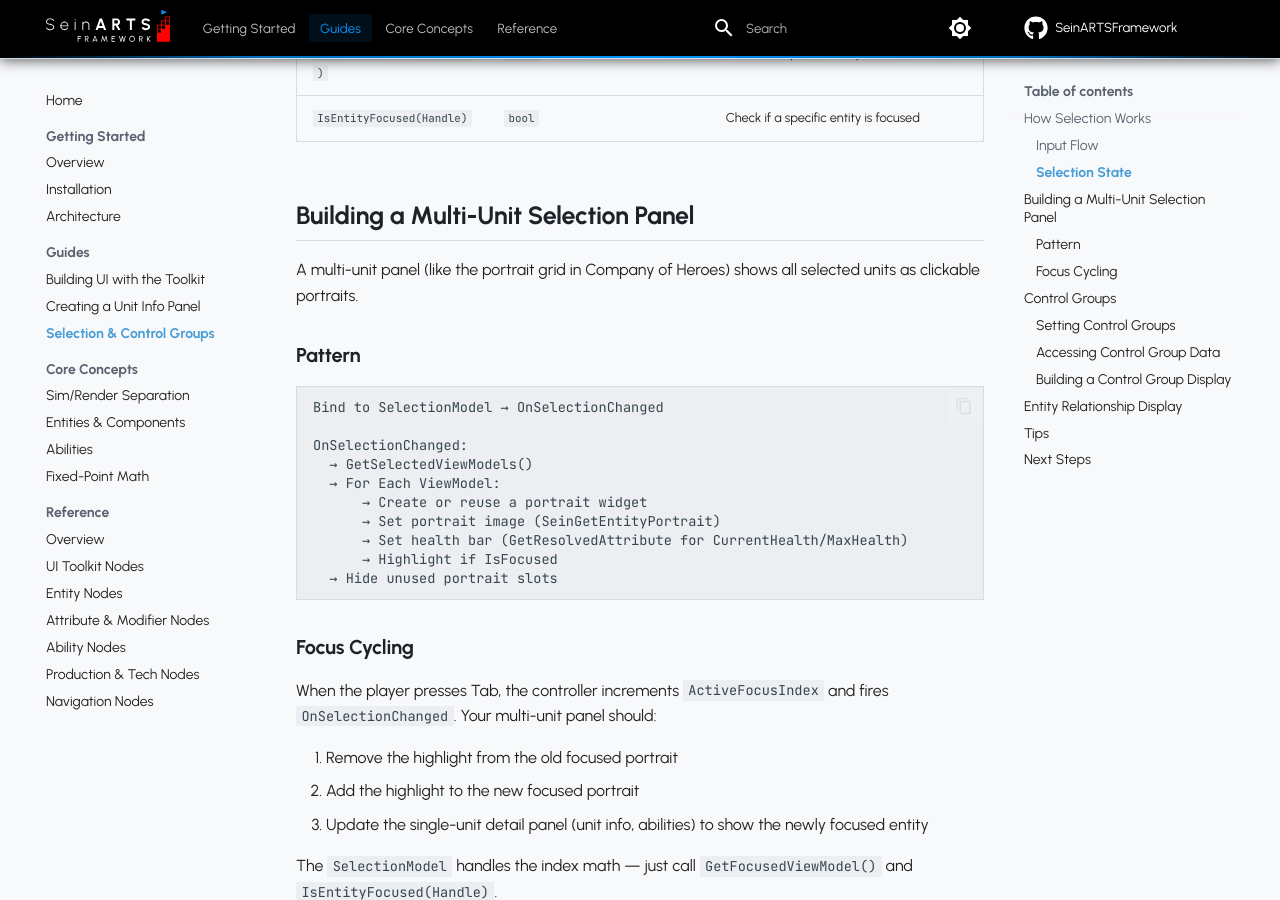
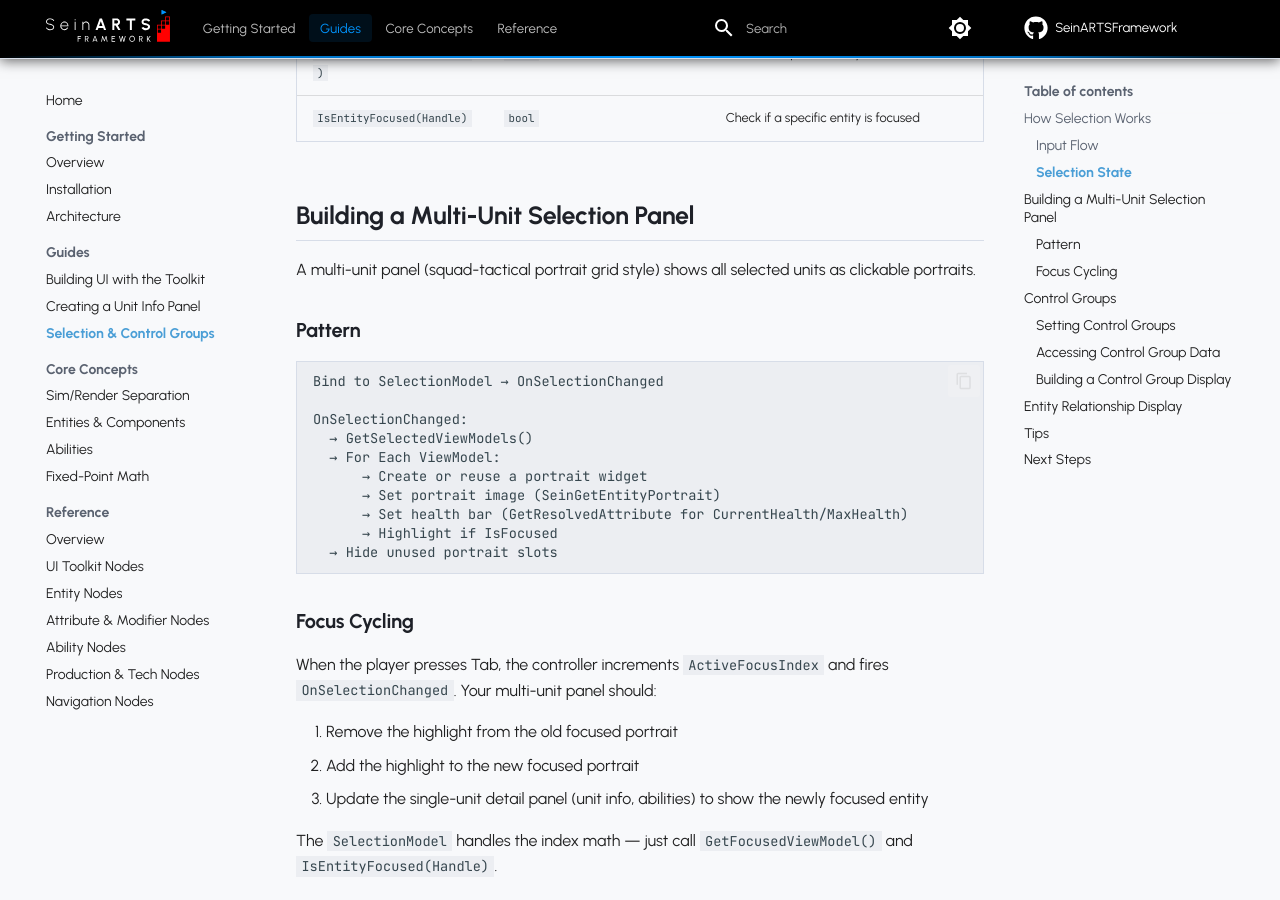
Before and after one commit to RJPhenom/SeinARTSFramework, an MkDocs documentation site: the page built from docs/docs/guides/selection.md, in a window 1280 px wide and 900 px high, scrolled down 1504 px. Built offline with MkDocs 1.6.1 and Material for MkDocs 9.7.7, drawn with Linux system fonts in a browser that asks for light colours; comment, search, counter and statistics services are not loaded; some of the changed text lies outside the part shown.

Commit message:
writing changes

```diff
--- a/docs/docs/guides/selection.md
+++ b/docs/docs/guides/selection.md
@@ -45,7 +45,7 @@ sequenceDiagram
 
 ## Building a Multi-Unit Selection Panel
 
-A multi-unit panel (like the portrait grid in Company of Heroes) shows all selected units as clickable portraits.
+A multi-unit panel (squad-tactical portrait grid style) shows all selected units as clickable portraits.
 
 ### Pattern
 
--- a/docs/docs/stylesheets/custom.css
+++ b/docs/docs/stylesheets/custom.css
@@ -2,7 +2,7 @@
    SeinARTS Framework — Documentation Theme
 
    Professional dark-first palette inspired by RTS command interfaces.
-   Colors evoke the tactical clarity of Company of Heroes briefing screens.
+   Colors evoke the tactical clarity of squad-tactical briefing screens.
    ============================================================ */
 
 /* --- Color Tokens --- */
```
Also changed, not shown: other parts of docs/docs/guides/selection.md (+1 -1 lines), 1 other file.
